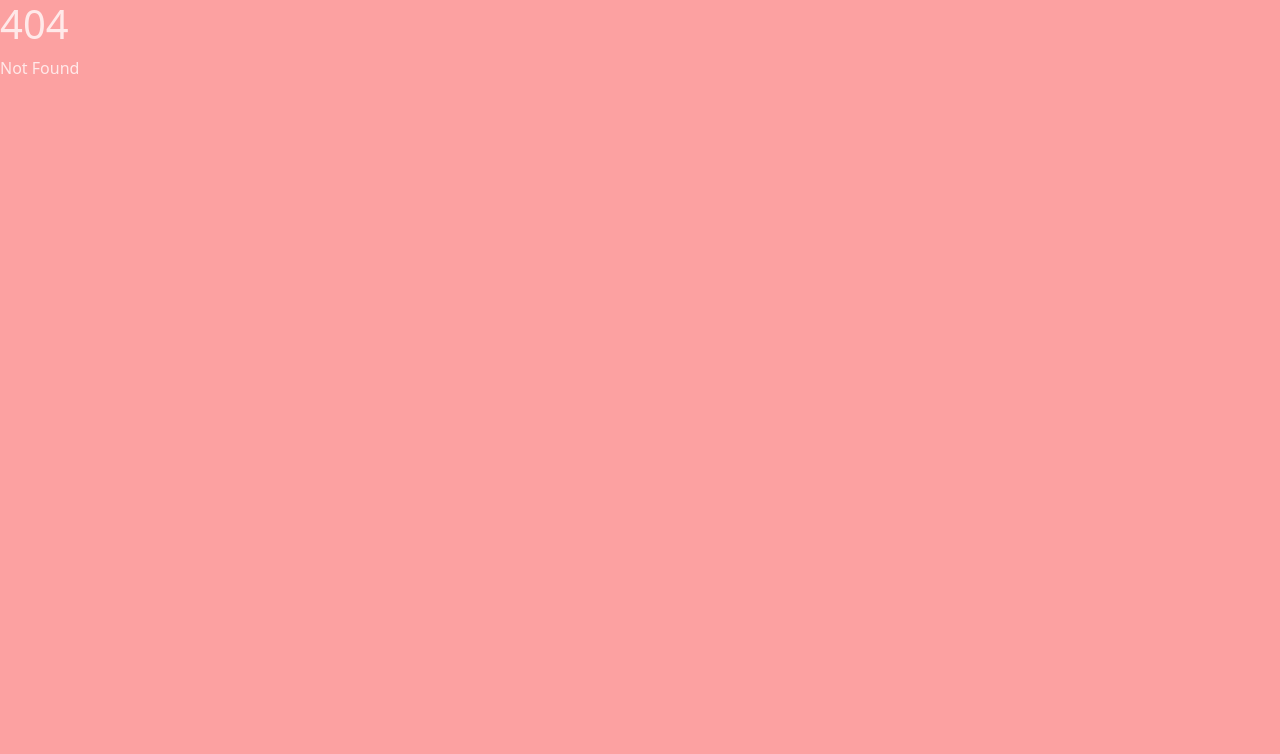
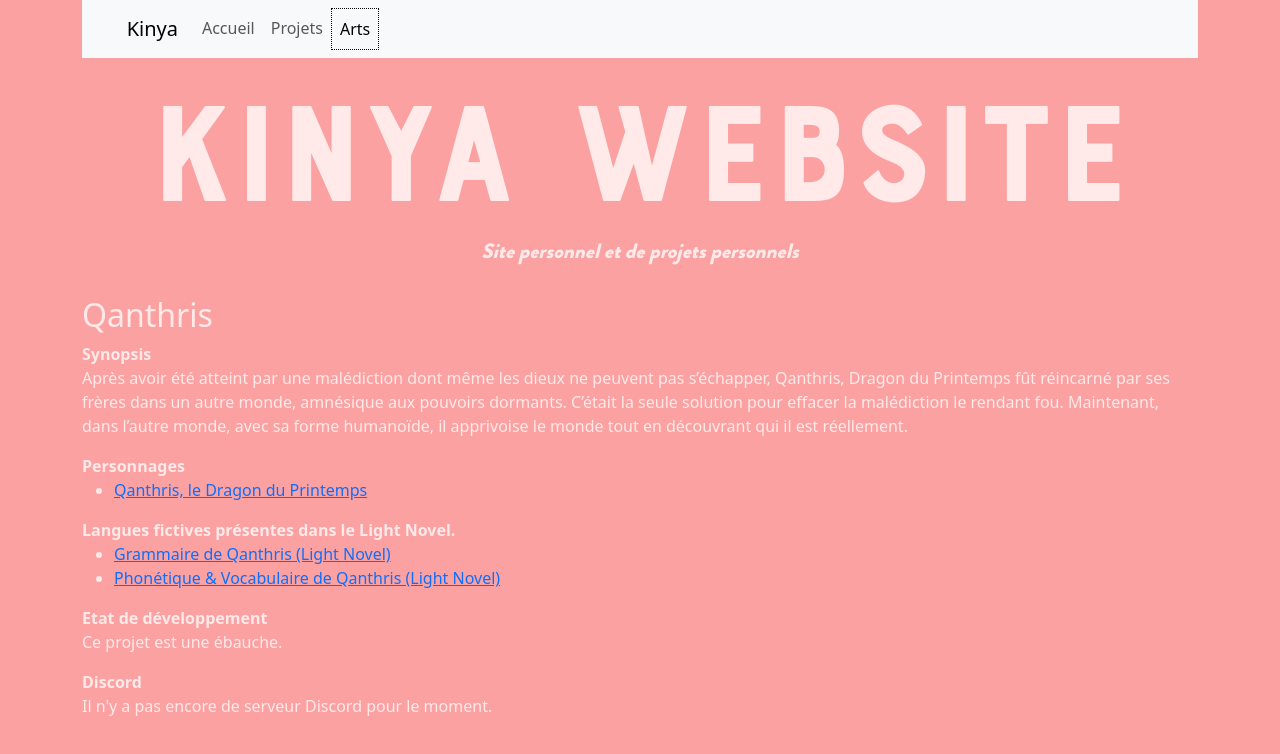
Before and after one commit to KinyaDev/kinya, a SvelteKit app: page /projects/qanthris in a window 1280 px wide. Before the commit this address had no page. Shown: the top 754 px of the page. Built offline with nearby package versions, Linux system fonts and the light colour scheme.

Commit message:
Added /qanthris page for project

```diff
--- a/src/components/Project.svelte
+++ b/src/components/Project.svelte
@@ -2,7 +2,6 @@
 	export let num: number;
 	export let name: string;
 	export let description: string;
-	export let link: string;
 </script>
 
 <div class="project">
@@ -10,7 +9,7 @@
 	<div class="stats">
 		<b>{name}</b>
 		<p>{description}</p>
-		<a href={link} rel="noreferrer">Rejoindre</a>
+		<a href={`/projects/${name.toLowerCase()}`} rel="noreferrer">Rejoindre</a>
 	</div>
 </div>
 
--- a/src/routes/+page.svelte
+++ b/src/routes/+page.svelte
@@ -2,10 +2,9 @@
 	import About from '../components/About.svelte';
 	import Header from '../components/Header.svelte';
 	import Navbar from '../components/Navbar.svelte';
-	import { dev } from '$app/environment';
+
 	import { inject } from '@vercel/analytics';
-
-	inject({ mode: dev ? 'development' : 'production' });
+	inject();
 </script>
 
 <svelte:head>
--- a/src/routes/arts/+page.svelte
+++ b/src/routes/arts/+page.svelte
@@ -7,10 +7,8 @@
 
 	let addTrigger = () => artcount++;
 
-	import { dev } from '$app/environment';
 	import { inject } from '@vercel/analytics';
-
-	inject({ mode: dev ? 'development' : 'production' });
+	inject();
 </script>
 
 <svelte:head>
--- a/src/routes/projects/+page.svelte
+++ b/src/routes/projects/+page.svelte
@@ -3,10 +3,9 @@
 	import Header from '../../components/Header.svelte';
 	import Navbar from '../../components/Navbar.svelte';
 	import Project from '../../components/Project.svelte';
-	import { dev } from '$app/environment';
+
 	import { inject } from '@vercel/analytics';
-
-	inject({ mode: dev ? 'development' : 'production' });
+	inject();
 </script>
 
 <svelte:head>
@@ -23,7 +22,6 @@
 			num={1}
 			description="Dans ce manga, rejoignez le dieu draconique amnésique réincarné dans un autre monde."
 			name="Qanthris"
-			link="#"
 		/>
 	</div>
 </div>
--- /dev/null
+++ b/src/routes/projects/qanthris/+page.svelte
@@ -0,0 +1,64 @@
+<script>
+	import Header from '../../../components/Header.svelte';
+	import Navbar from '../../../components/Navbar.svelte';
+</script>
+
+<svelte:head>
+	<title>Kinya Website - Qanthris</title>
+</svelte:head>
+
+<div>
+	<div class="container">
+		<Navbar active="arts" />
+		<Header />
+		<br />
+		<h2>Qanthris</h2>
+		<div class="synopsis">
+			<b class="synopsis-title">Synopsis</b>
+			<p class="synopsis-text">
+				Après avoir été atteint par une malédiction dont même les dieux ne peuvent pas s’échapper,
+				Qanthris, Dragon du Printemps fût réincarné par ses frères dans un autre monde, amnésique
+				aux pouvoirs dormants. C’était la seule solution pour effacer la malédiction le rendant fou.
+				Maintenant, dans l’autre monde, avec sa forme humanoïde, il apprivoise le monde tout en
+				découvrant qui il est réellement.
+			</p>
+		</div>
+
+		<div class="characters">
+			<b class="characters-title">Personnages</b>
+			<ul>
+				<li><a href="#">Qanthris, le Dragon du Printemps</a></li>
+			</ul>
+		</div>
+
+		<div class="conlangs">
+			<b class="conlangs-title">Langues fictives présentes dans le Light Novel.</b>
+			<ul>
+				<li>
+					<a
+						href="https://docs.google.com/document/d/1lCDBqb9BbIWkYJxgu8NByHc7aG-6ctJkBFa6b6As4uo/edit?usp=sharing"
+						target="_blank"
+						rel="noreferrer">Grammaire de Qanthris (Light Novel)</a
+					>
+				</li>
+				<li>
+					<a
+						href="https://docs.google.com/spreadsheets/d/1QlWBhyjvWuXDYgay2s0boTJuMALYsvVSbNYQPFghPxU/edit?usp=share_link"
+						target="_blank"
+						rel="noreferrer">Phonétique & Vocabulaire de Qanthris (Light Novel)</a
+					>
+				</li>
+			</ul>
+		</div>
+
+		<div class="status">
+			<b class="status-title">Etat de développement</b>
+			<p class="status-text">Ce projet est une ébauche.</p>
+		</div>
+
+		<div class="discord">
+			<b>Discord</b>
+			<p>Il n'y a pas encore de serveur Discord pour le moment.</p>
+		</div>
+	</div>
+</div>
```
